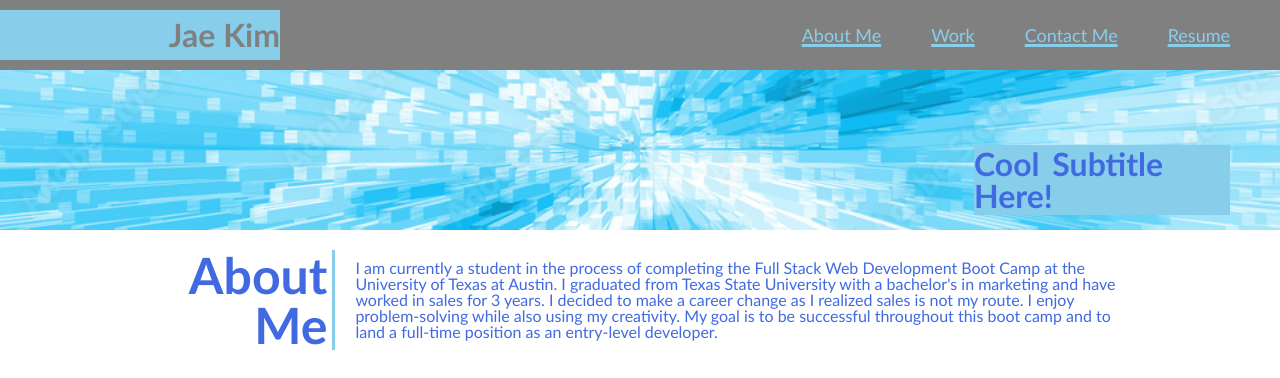
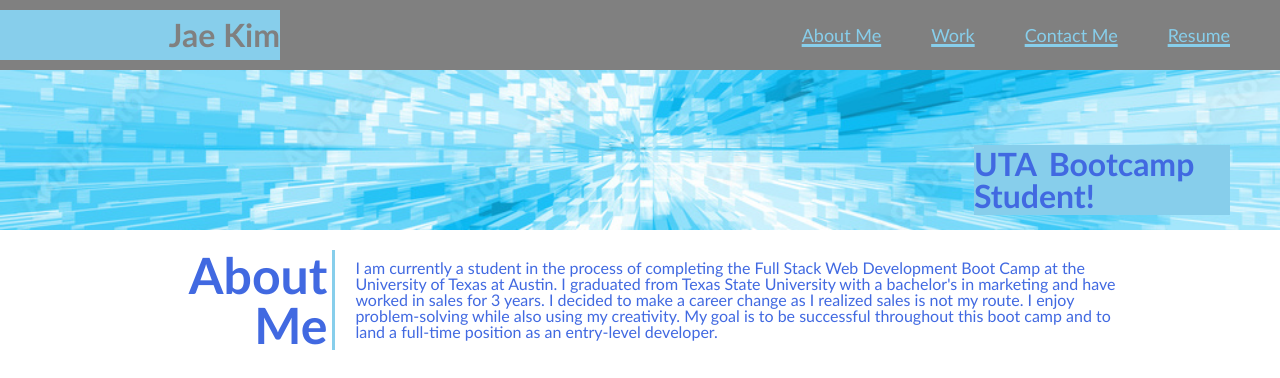
Before and after one commit to Jaek23/Portfolio, a plain HTML site: page index.html in a window 1280 px wide. Shown: the top 378 px of the page. Drawn offline with Linux system fonts and the light colour scheme.

Commit message:
edited html

```diff
--- a/index.html
+++ b/index.html
@@ -24,7 +24,7 @@
 
     <section class="image-section">
        <div class="header-image-text">
-            <p>Cool Subtitle Here!</p>
+            <p>UTA Bootcamp Student!</p>
        </div>
     </section>
 
```
